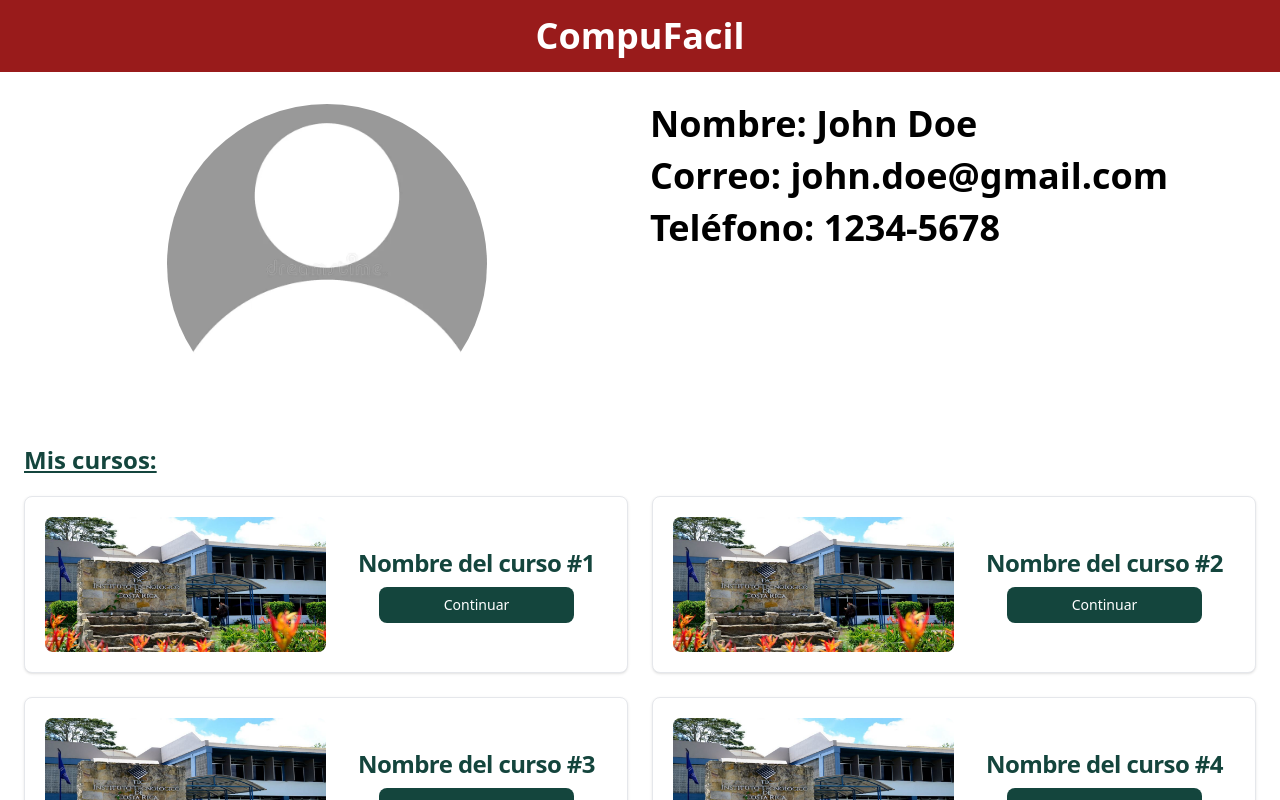
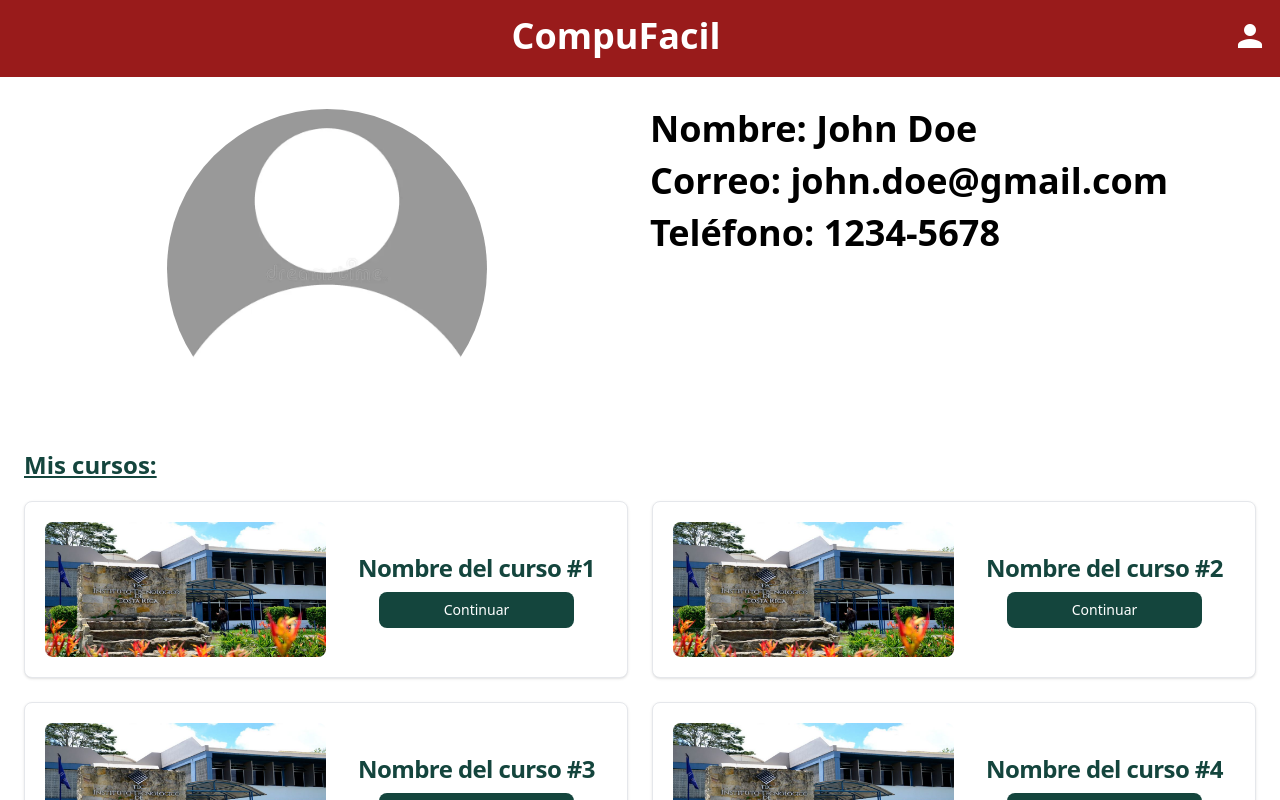
Before and after one commit to dayron24/CompuFacil, a React (Vite) app in the folder Client/: page /user in a window 1280 px wide. Built offline with nearby package versions, Linux system fonts and the light colour scheme.

Commit message:
Added User icon

```diff
--- a/Client/src/components/Header.jsx
+++ b/Client/src/components/Header.jsx
@@ -2,10 +2,16 @@ import { Outlet } from "react-router-dom";
 
 export const Header = () => {
   return (
-    <header className="bg-red-800 text-white text-4xl font-bold text-center py-4">
+    <header className="flex justify-between bg-red-800 text-white text-4xl font-bold text-center py-4">
+        <div></div>
         <a href="/home">
-        <h1>CompuFacil</h1>
+          <h1>CompuFacil</h1>
         </a>
+        <div className="mr-3">
+          <a href="/user">
+            <span className="material-icons text-4xl" style={{cursor: "pointer", userSelect: "none"}}>person</span>
+          </a>
+        </div>
     </header>
   );
 };
```
